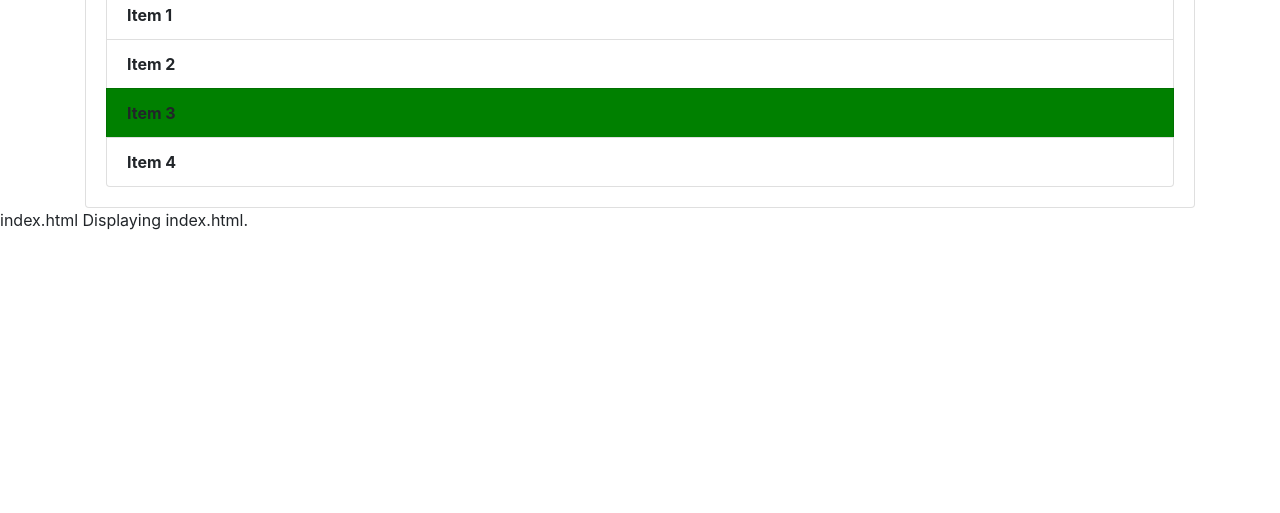
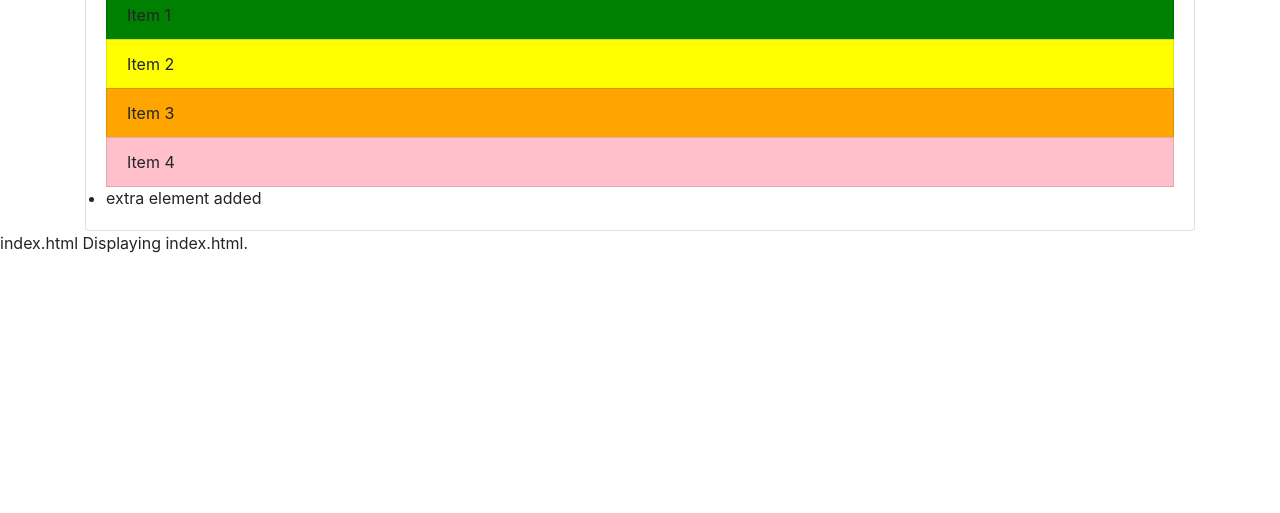
Before and after one commit to Bhaskarkathuria/first0423, a plain HTML site: page git_starts/index.html in a window 1280 px wide. Shown: the part 287-800 px from the top of the page. Drawn offline with nearby package versions, Linux system fonts and the light colour scheme.

Commit message:
Sharpener assignment 2

```diff
--- a/git_starts/DOM.js
+++ b/git_starts/DOM.js
@@ -1,8 +1,9 @@
-const item =document.getElementsByClassName("list-group-item");
+const li=document.getElementsByTagName("li")
 
-item[2].style.backgroundColor="green"
+for(var i=0;i<li.length;i++){
+    li[0].style.backgroundColor="green"
+    li[1].style.backgroundColor="yellow"
+    li[2].style.backgroundColor="orange"
+    li[3].style.backgroundColor="pink"
 
-for(i=0;i<item.length;i++){
-
-    item[i].style.fontWeight="bold"
 }
--- a/git_starts/index.html
+++ b/git_starts/index.html
@@ -29,6 +29,7 @@
                 <li class="list-group-item">Item 2</li>
                 <li class="list-group-item">Item 3</li>
                 <li class="list-group-item">Item 4</li>
+                <li>extra element added</li>
             </ul>
         </div>
     </div>
```
